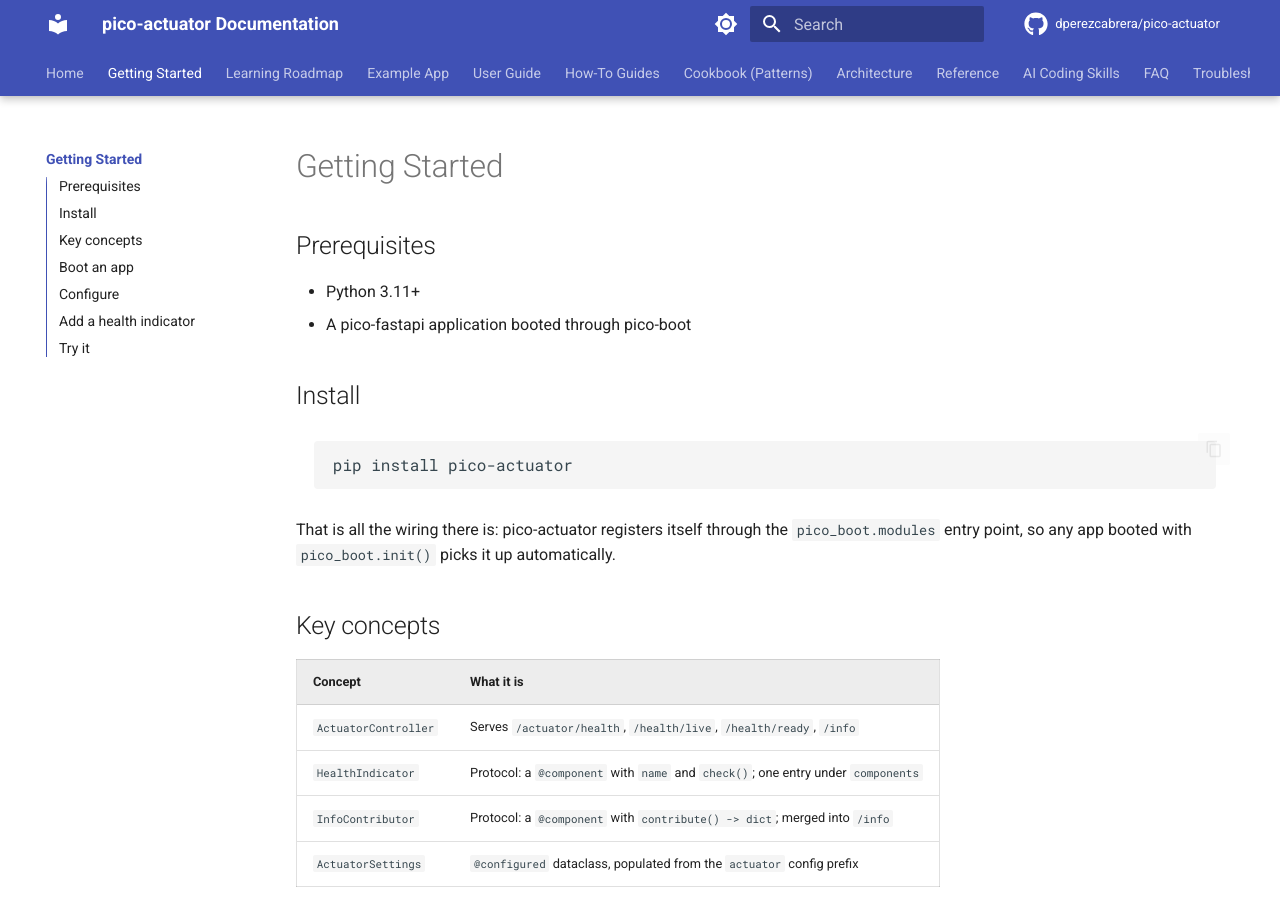
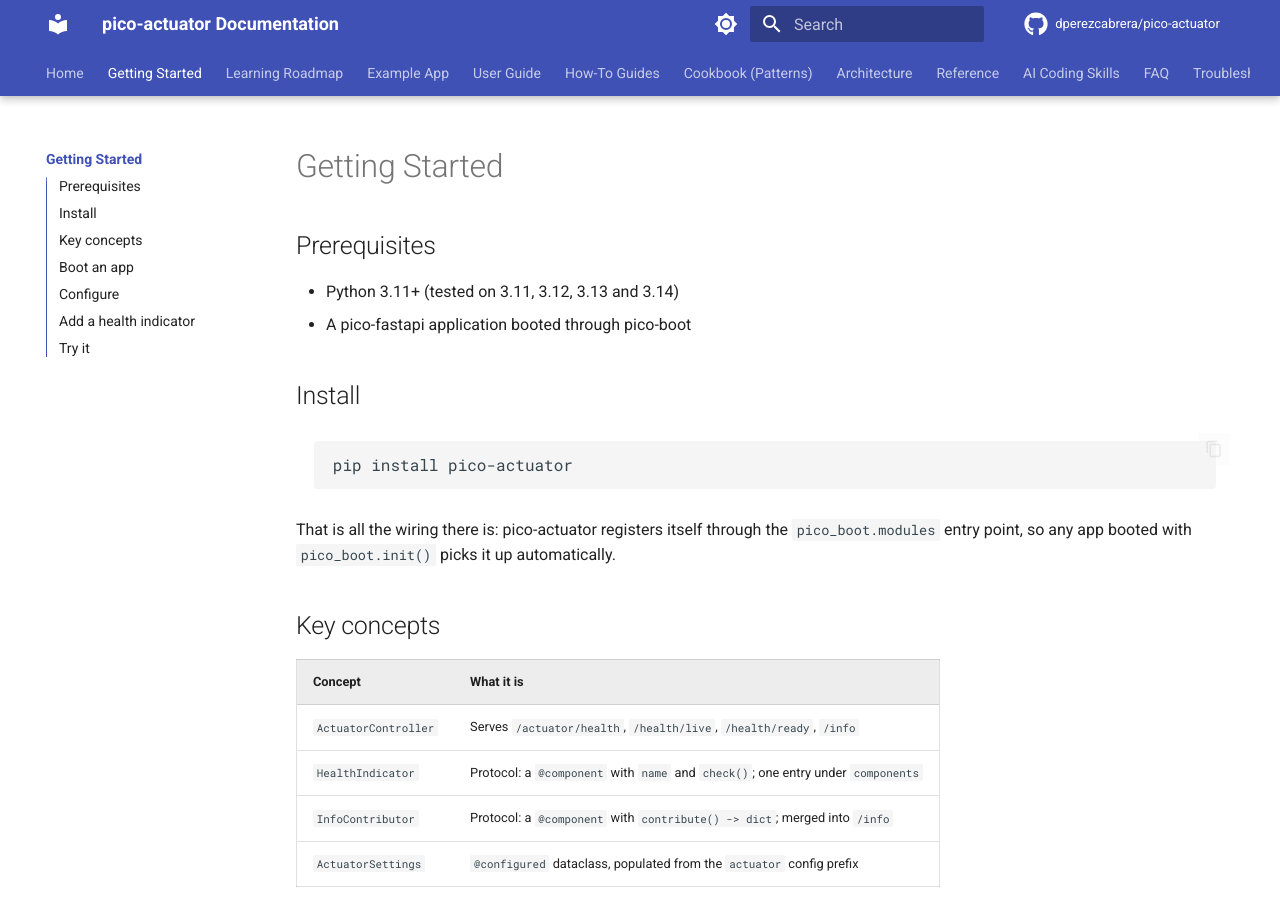
Before and after one commit to dperezcabrera/pico-actuator, an MkDocs documentation site: the page built from docs/getting-started.md, in a window 1280 px wide and 900 px high. Built offline with MkDocs 1.6.1 and Material for MkDocs 9.7.7, drawn with Linux system fonts in a browser that asks for light colours; comment, search, counter and statistics services are not loaded.

Commit message:
Declare tested Python 3.14 support in classifiers and docs

```diff
--- a/docs/getting-started.md
+++ b/docs/getting-started.md
@@ -2,7 +2,7 @@
 
 ## Prerequisites
 
-- Python 3.11+
+- Python 3.11+ (tested on 3.11, 3.12, 3.13 and 3.14)
 - A pico-fastapi application booted through pico-boot
 
 ## Install
--- a/pyproject.toml
+++ b/pyproject.toml
@@ -20,6 +20,7 @@
     "Programming Language :: Python :: 3.11",
     "Programming Language :: Python :: 3.12",
     "Programming Language :: Python :: 3.13",
+    "Programming Language :: Python :: 3.14",
     "Intended Audience :: Developers",
     "License :: OSI Approved :: MIT License",
     "Operating System :: OS Independent",
```
